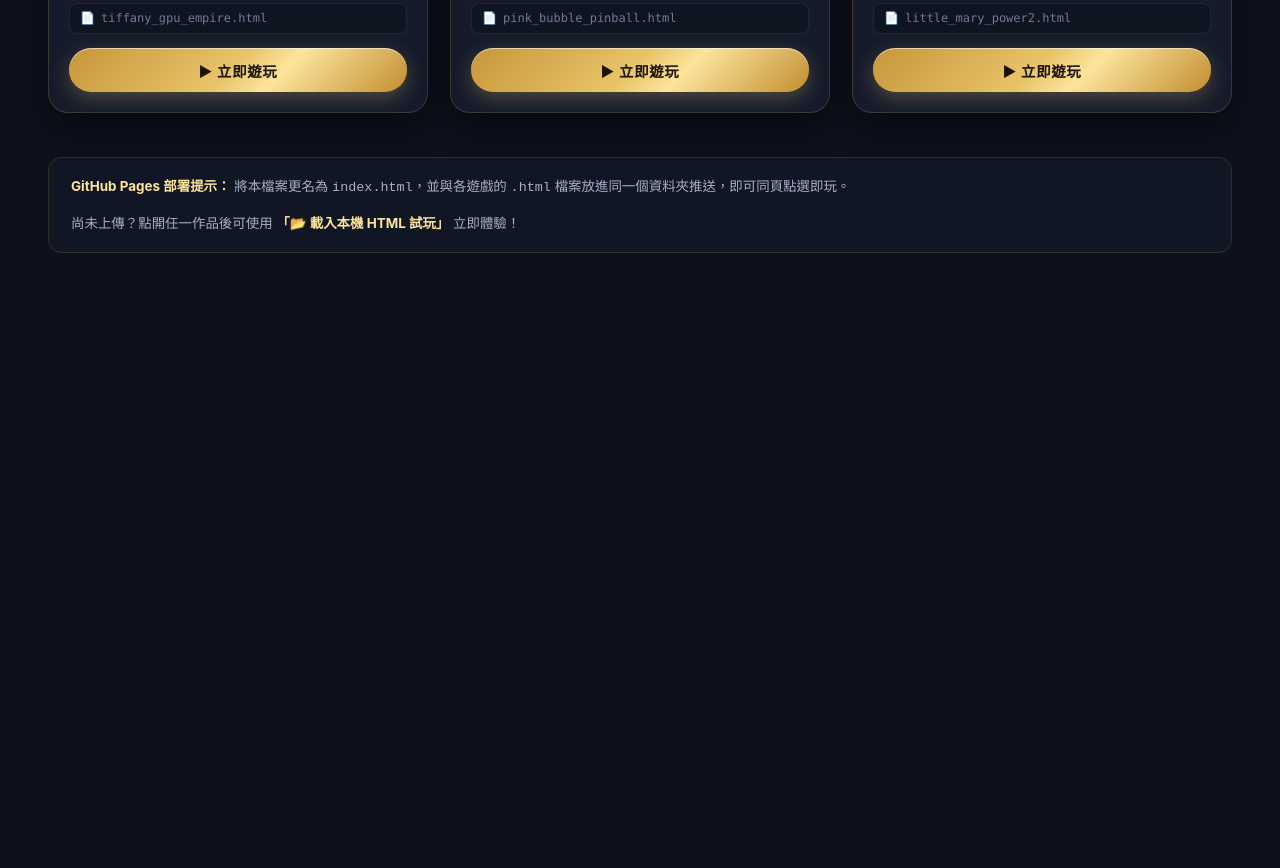
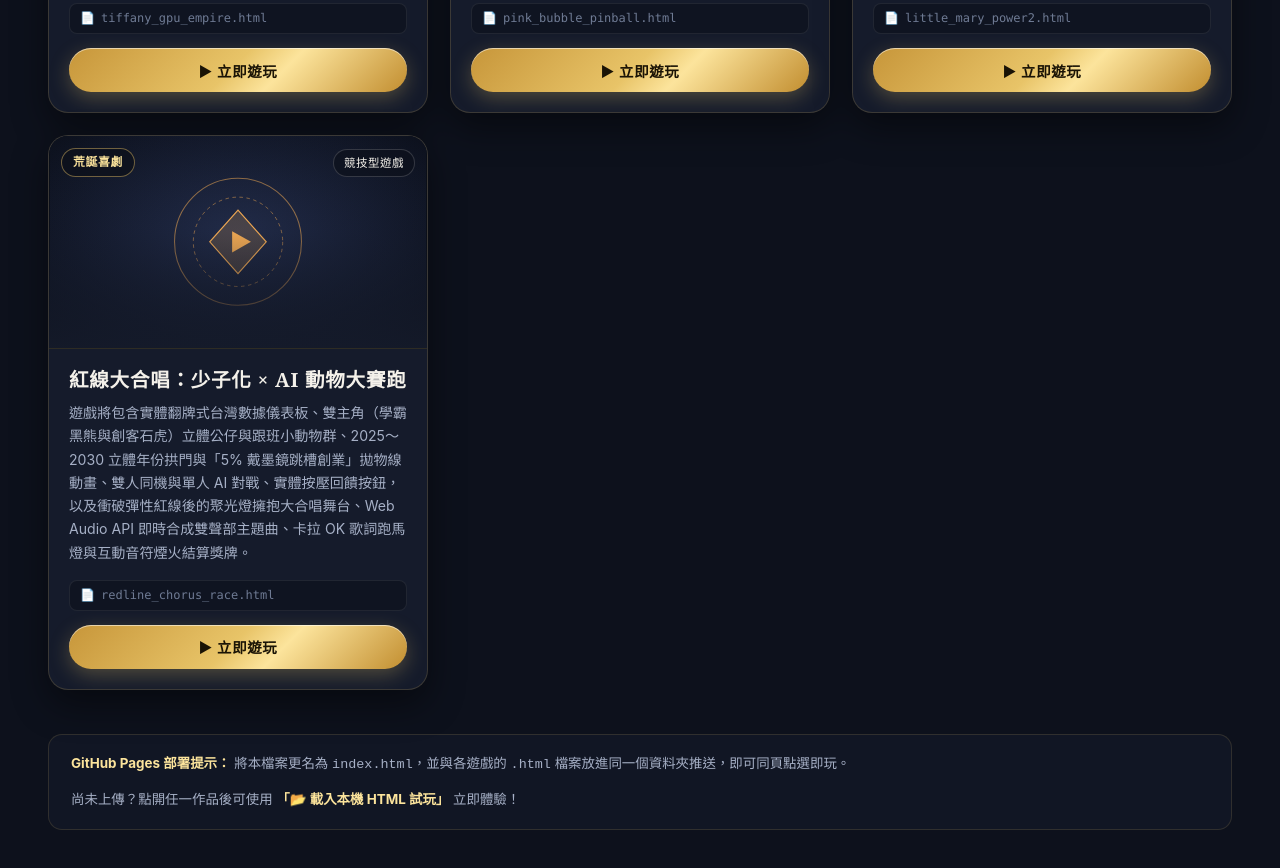
Before and after one commit to 2020data/game_arcade_hub, a plain HTML site: page index.html in a window 1280 px wide. Shown: the part 1756-2624 px from the top of the page. Before the commit the page ends 2073 px from the top, so only its background shows below. Drawn offline with Linux system fonts and the light colour scheme.

Commit message:
Update index.html

```diff
--- a/index.html
+++ b/index.html
@@ -1007,7 +1007,7 @@
       /* ========================================================================
          1. 預設作品資料（可透過後台「複製設定程式碼」替換此區永久保存）
          ======================================================================== */
-   const DEFAULT_GAMES = [
+  const DEFAULT_GAMES = [
   {
     "id": "invoice-king",
     "title": "銷單王者歸來",
@@ -1088,6 +1088,15 @@
     "path": "little_mary_power2.html",
     "desc": "皇家絲絨酒紅與香檳金 LED 燈框的經典 24 格小瑪莉機台，完整實作初始 100 元、1 單位以上自由投注、即時「2 的次方（$2^n$）」與「賺錢比例」雙重分類、歸零暖心鼓勵補給、超過 2,000 元自動止盈終止並綻放金色紙花，以及可客製化送出、複製文字與下載 1080×1350 高畫質 PNG 讚賞榮譽卡的完整體驗。",
     "artKey": "custom"
+  },
+  {
+    "id": "custom-1795434270604",
+    "title": "紅線大合唱：少子化 × AI 動物大賽跑",
+    "category": "荒誕喜劇",
+    "subTag": "競技型遊戲",
+    "path": "redline_chorus_race.html",
+    "desc": "遊戲將包含實體翻牌式台灣數據儀表板、雙主角（學霸黑熊與創客石虎）立體公仔與跟班小動物群、2025～2030 立體年份拱門與「5% 戴墨鏡跳槽創業」拋物線動畫、雙人同機與單人 AI 對戰、實體按壓回饋按鈕，以及衝破彈性紅線後的聚光燈擁抱大合唱舞台、Web Audio API 即時合成雙聲部主題曲、卡拉 OK 歌詞跑馬燈與互動音符煙火結算獎牌。",
+    "artKey": "custom"
   }
 ];
 
```
